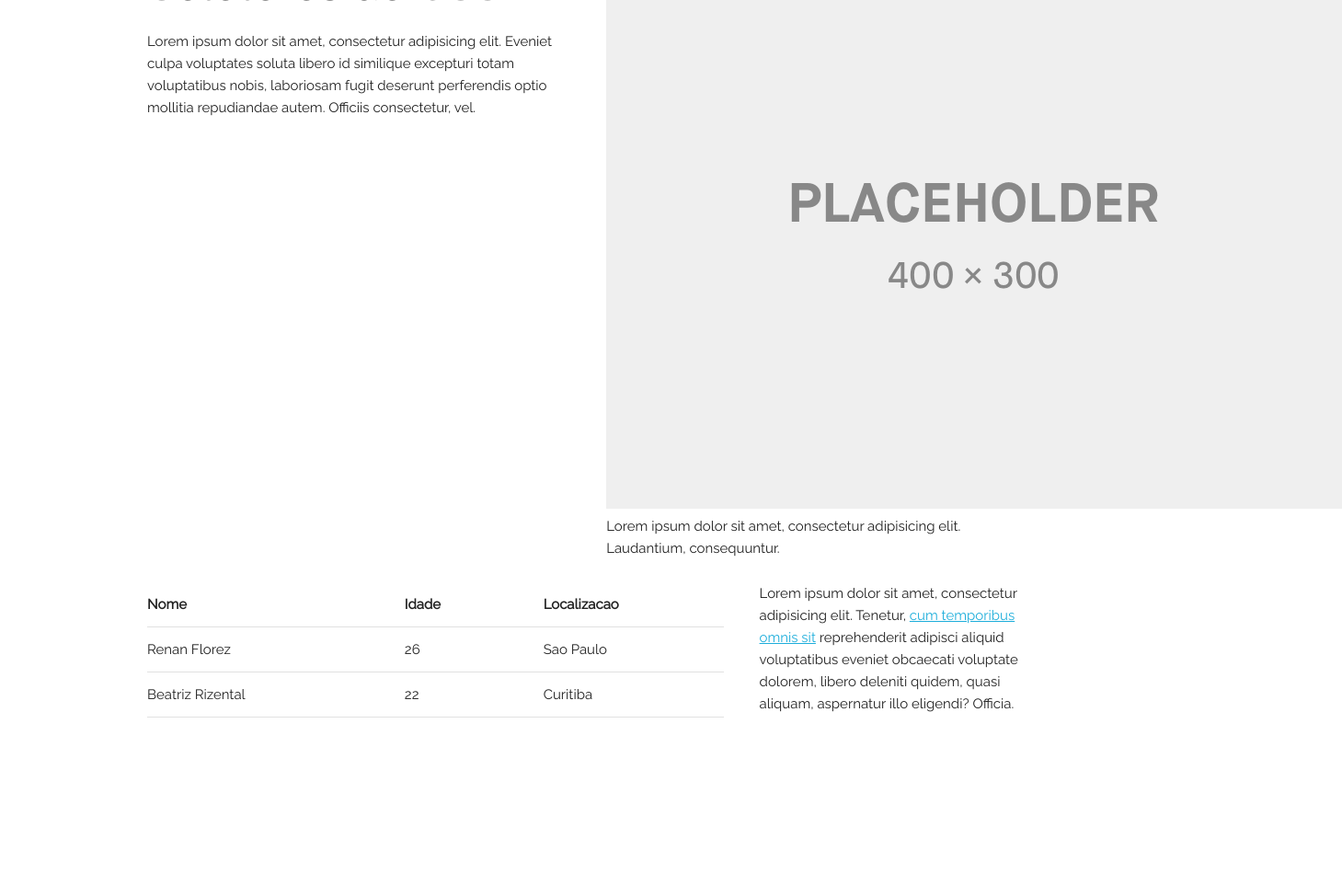
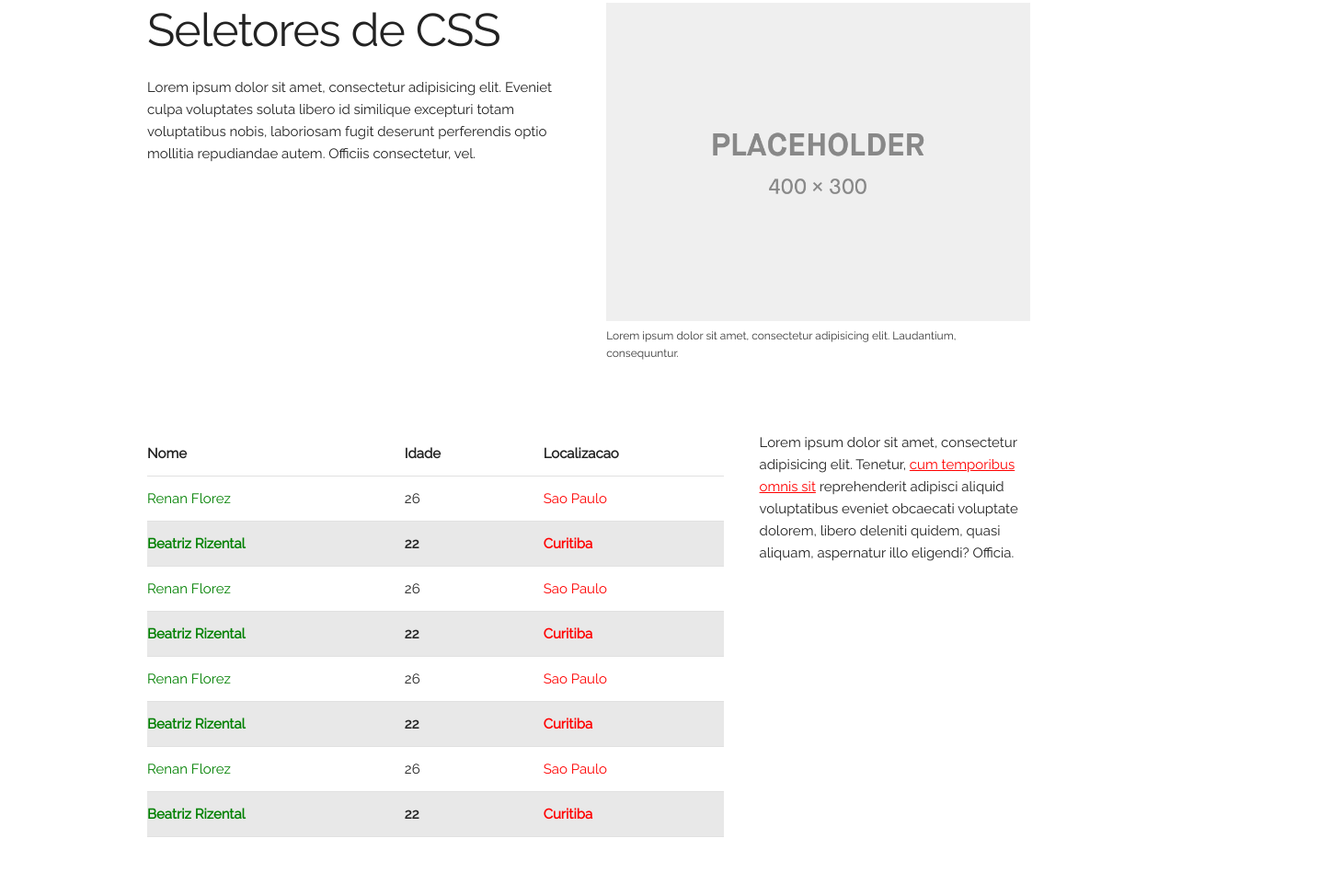
Before and after one commit to brizental/reprograma-preprocessadores, a plain HTML site: page 02/css/seletores/index.html in a window 1280 px wide. Shown: the part 47-996 px from the top of the page at 92% size, 1459 px wide, since content can reach past the window. Before the commit the page ends 852 px from the top, so only its background shows below. Drawn offline with Linux system fonts and the light colour scheme.

Commit message:
Exercicio resolvido em aula, parte I

```diff
--- a/02/css/seletores/index.html
+++ b/02/css/seletores/index.html
@@ -7,9 +7,43 @@
   <link rel="stylesheet" href="./styles/skeleton.css">
   <link href="https://fonts.googleapis.com/css?family=Raleway" rel="stylesheet">
   <style>
+    img {
+      max-width: 100%;
+    }
 
-    /* Coloque seus estilos aqui */
+    .row {
+      margin: 50px 0;
+    }
 
+    #legenda {
+      font-size: 12px;
+      opacity: .9;
+    }
+
+    a {
+      color: red;
+    }
+
+    a:hover {
+      color: yellow;
+    }
+
+    a:visited {
+      color: green;
+    }
+
+    table td:first-child {
+      color: green;
+    }
+
+    table td:nth-child(3) {
+      color: red;
+    }
+
+    table tbody tr:nth-child(even) {
+      background-color: rgba(30, 30, 30, .1);
+      font-weight: bold;
+    }
   </style>
 </head>
 <body>
@@ -21,7 +55,7 @@
       </div>
       <div class="columns six">
         <img src="./images/placeholder.png" alt="placeholder">
-        <p class="legenda">Lorem ipsum dolor sit amet, consectetur adipisicing elit. Laudantium, consequuntur.</p>
+        <p id="legenda">Lorem ipsum dolor sit amet, consectetur adipisicing elit. Laudantium, consequuntur.</p>
       </div>
     </div>
     <div class="row">
@@ -45,11 +79,41 @@
               <td>22</td>
               <td>Curitiba</td>
             </tr>
+            <tr>
+              <td>Renan Florez</td>
+              <td>26</td>
+              <td>Sao Paulo</td>
+            </tr>
+            <tr>
+              <td>Beatriz Rizental</td>
+              <td>22</td>
+              <td>Curitiba</td>
+            </tr>
+            <tr>
+              <td>Renan Florez</td>
+              <td>26</td>
+              <td>Sao Paulo</td>
+            </tr>
+            <tr>
+              <td>Beatriz Rizental</td>
+              <td>22</td>
+              <td>Curitiba</td>
+            </tr>
+            <tr>
+              <td>Renan Florez</td>
+              <td>26</td>
+              <td>Sao Paulo</td>
+            </tr>
+            <tr>
+              <td>Beatriz Rizental</td>
+              <td>22</td>
+              <td>Curitiba</td>
+            </tr>
           </tbody>
         </table>
       </div>
       <div class="columns four">
-        <p>Lorem ipsum dolor sit amet, consectetur adipisicing elit. Tenetur, <a href="/">cum temporibus omnis sit</a> reprehenderit adipisci aliquid voluptatibus eveniet obcaecati voluptate dolorem, libero deleniti quidem, quasi aliquam, aspernatur illo eligendi? Officia.</p>
+        <p>Lorem ipsum dolor sit amet, consectetur adipisicing elit. Tenetur, <a target="_blank" href="http://google.com">cum temporibus omnis sit</a> reprehenderit adipisci aliquid voluptatibus eveniet obcaecati voluptate dolorem, libero deleniti quidem, quasi aliquam, aspernatur illo eligendi? Officia.</p>
       </div>
     </div>
   </div>
```
Also changed, not shown: 02/css/border-box.html (+4 -0 lines).
